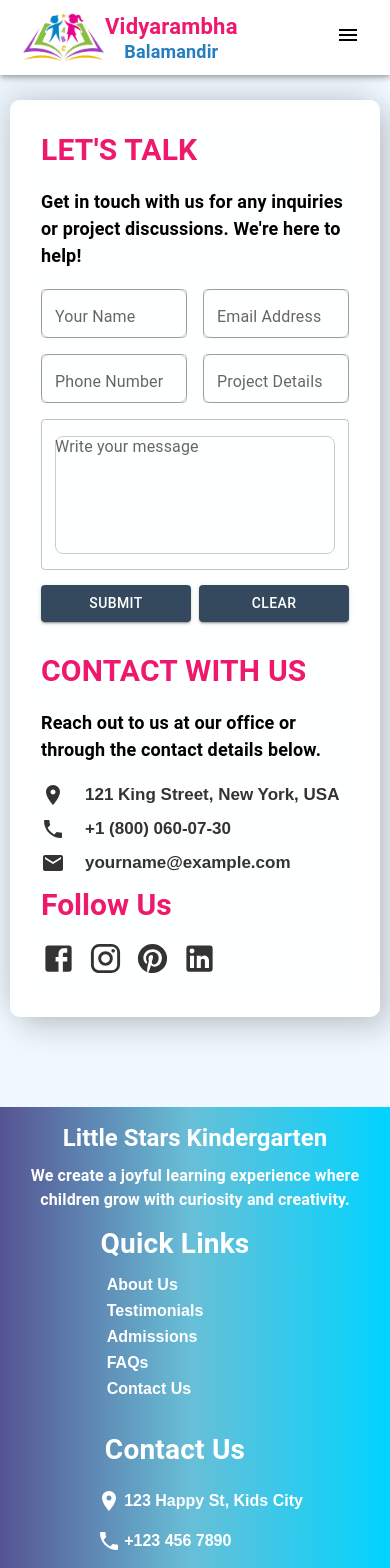
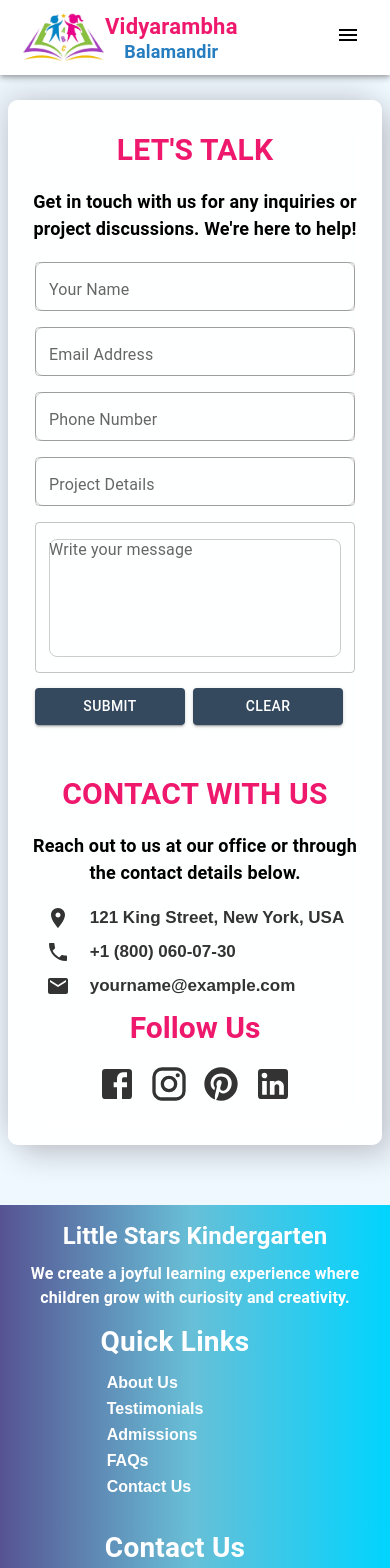
Before and after one commit to ornateinteriord/vidyarambhacademy, a React (Vite) app: page /contact in a window 390 px wide. Shown: the top 1568 px of the page. Built offline with nearby package versions, Linux system fonts and the light colour scheme.

Commit message:
logo  updated

```diff
--- a/src/components/ContactUs/ContactUs.css
+++ b/src/components/ContactUs/ContactUs.css
@@ -10,7 +10,7 @@
 .contact-container {
     width: 85%;
     padding: 20px;
-    margin-top: 100px;
+    margin-top: 60px;
     border-radius: 10px;
     background: rgba(255, 255, 255, 0.938);
     box-shadow: 10px 10px 30px rgba(9, 7, 7, 0.2),
@@ -203,9 +203,22 @@
 
 /* ✅ Small Mobile (480px and below) */
 @media (max-width: 400px) {
+
     .contact-container {
-        margin-top: 50px;
+       margin: 50px 50px !important;
         margin-bottom: 10px !important;
+    }
+    .contact-form{
+        margin: 20px 15px  !important;
+    }
+    .input-field{
+        width: 320px !important;
+        justify-self: flex-start !important;
+    }
+    .input-fields{
+        display: flex !important;
+        align-items: start;
+        flex-direction: column !important;
     }
     .contact-container1{
         display: flex !important;
@@ -214,12 +227,12 @@
 
     .title {
         font-size: 30px !important;
-        justify-self: flex-start !important;
+        justify-self:center !important;
     }
 
     .description {
         font-size: 18px !important;
-        text-align: start !important;
+        text-align: center !important;
     }
 
     .animated-button {
@@ -231,8 +244,8 @@
         width: 35px !important;
         height: 35px !important;
     }
-.address{
-    justify-self: center !important;
+.contact-details{
+    justify-self: center;
 }
     .social-icons {
         padding-left: 0 !important;
@@ -240,11 +253,12 @@
 
     }
     .follow-title{
-        justify-self: flex-start !important;
+        justify-self:center !important;
         font-size: 30px !important;
     }
-    .icons{
-        justify-self: flex-start !important;
-
+    .social-icons svg {
+        width: 40px !important;
+        height: 40px !important;
+        justify-self: center !important;
     }
 }
--- a/src/components/ContactUs/ContactUs.jsx
+++ b/src/components/ContactUs/ContactUs.jsx
@@ -7,7 +7,7 @@ import CustomContainer from "../Container/CustomContainer";
 
 const ContactUs = () => {
   return (
-    <Box mb={'30px'}>
+
     <Box className="background">
     {/* <CustomContainer
      title="Contact Us"
@@ -24,7 +24,7 @@ const ContactUs = () => {
             Get in touch with us for any inquiries or project discussions. We're here to help!
           </Typography>
           <form className="contact-form">
-            <Grid container spacing={2}>
+            <Grid container spacing={2} className="input-fields">
               <Grid item xs={6}>
                 <TextField fullWidth label="Your Name" variant="outlined" className="input-field" />
               </Grid>
@@ -72,9 +72,7 @@ const ContactUs = () => {
         </Box>
       </Box>
     </Box>
-     {/* <Box sx={{borderBottom:'2px solid #ccc',mb:3}}>
-               </Box> */}
-    </Box>
+
   );
 };
 
--- a/src/components/Faqs/FAQs.css
+++ b/src/components/Faqs/FAQs.css
@@ -118,7 +118,7 @@
   border-radius: 20px !important;
   text-transform: capitalize !important;
   font-weight: bold !important;
-  padding: 15px 35px;
+  padding: 15px 35px  !important;
   border: none;
   color: #fff;
   font-size: 1rem;
--- a/src/components/Faqs/FAQs.jsx
+++ b/src/components/Faqs/FAQs.jsx
@@ -79,7 +79,7 @@ const FAQs = () => {
           Don't Let Your Child's Childhood Pass
         </Typography>
         <Typography variant="body1" mb={2} className="enroll-text">
-          Lorem ipsum dolor sit amet, consectetuer adipiscing elit. Aenean commodo ligula eget dolor. Aenean massa. <br/>Cum sociis natoque penatibus et magnis dis parturient montes.
+          Lorem ipsum dolor sit amet, consectetuer adipiscing elit. Aenean commodo ligula eget dolor. Aenean massa.
         </Typography>
         <Button variant="contained" className="enroll-button">
   <Link to="/admission" style={{ textDecoration: "none", color: "white" }}>
--- a/src/components/aboutUs/AboutUs.css
+++ b/src/components/aboutUs/AboutUs.css
@@ -17,7 +17,6 @@
 
 
 .about-container {
-  width: 100% !important;
   padding: 3rem 0;
   background: url('https://img.freepik.com/free-vector/cute-baby-toys-cartoon-seamless-pattern_1284-41084.jpg');
   background-size: 350px !important;
@@ -27,7 +26,6 @@
 }
 
 .about-container::before {
-  width: 100% !important;
   content: '';
   position: absolute;
   inset: 0;
@@ -37,13 +35,12 @@
 }
 
 .about-background {
-  width: 100%;
   position: relative;
   background: rgba(255, 255, 255, 0.88);
 }
 
 .about-content {
-  width: 100%;
+
   display: flex;
   justify-content: space-between;
   align-items: center;
@@ -284,9 +281,19 @@
 }
 
 @media (max-width: 768px) {
+
+  .about-container{
+    padding: 40px 50px ;
+  }
+  .about-image{
+    width: 95%;
+  }
   .about-title {
       font-size: 2.2rem !important;
       text-align: center !important;
+  }
+  .about-image-container{
+    width: 95%;
   }
 
   .about-description {
--- a/src/components/footer/Footer.css
+++ b/src/components/footer/Footer.css
@@ -136,7 +136,7 @@
     }
    .social-icons1{
     justify-self: center !important;
-    margin-right: 40px !important;
+
    }
    .grid2{
     margin:10px 0px !important;
--- a/src/components/footer/Footer.jsx
+++ b/src/components/footer/Footer.jsx
@@ -6,9 +6,9 @@ import "./Footer.css";
 
 const Footer = () => {
   return (
-    <Box mt={0} className="footer1">
+    <Box  className="footer1">
       <footer className="footer">
-        <Box maxWidth="lg" sx={{ width: '100%', padding: '0 20px' }}>
+        <Box maxWidth="lg">
           <Grid container spacing={5} justifyContent="center">
             {/* About Section */}
             <Grid item xs={12} sm={4} >
--- a/src/components/heroSection/HeroSection.css
+++ b/src/components/heroSection/HeroSection.css
@@ -117,13 +117,12 @@
   color: azure;
   font-family: sans-serif !important;
 }
-
 .custom-button {
   background-color: #ee186d !important;
-  color: #fff !important;
+  color: #ffff !important;
   border-radius: 10px !important;
   font-size: 20px !important;
-  padding: 6px 24px !important;
+  padding: 6px 30px !important;
   border-radius: 25px !important;
   transition: background 0.3s ease;
   text-transform: capitalize !important;
@@ -360,7 +359,7 @@
   }
   .custom-button{
     font-size: 20px !important;
-    padding: 5px !important;
+    padding: 5px 24px !important;
   }
   .preschool-hero{
     margin-top: 35px !important;
```
